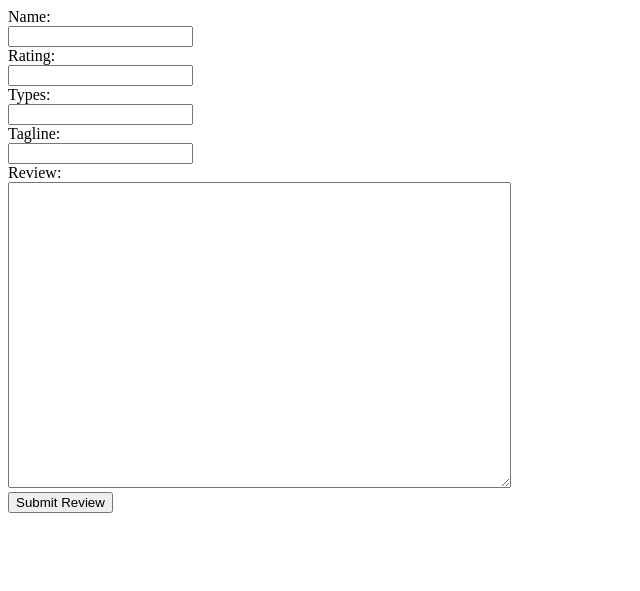
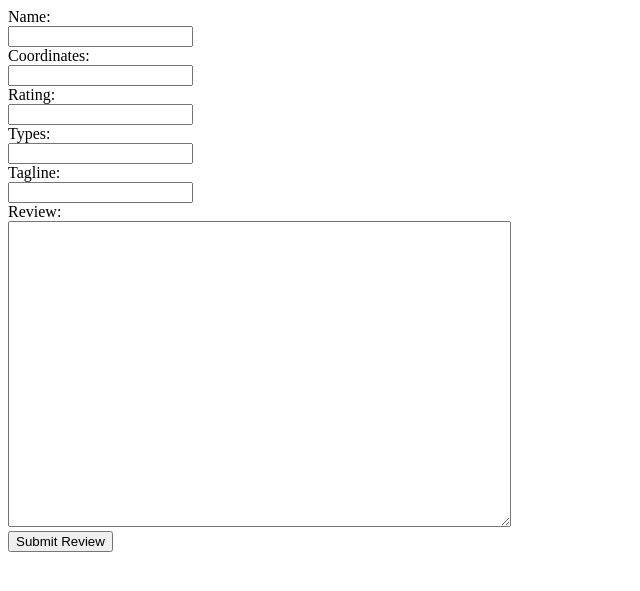
Before and after one commit to dbian17/blog, a Flask app: page /review in a window 1280 px wide. Shown: the top 591 px of the page, without its empty margins (0-640 px from the left). Run offline with Flask 3, Linux system fonts and the light colour scheme.

Commit message:
Add coordinates field to place class

```diff
--- a/src/webapp/api/controller.py
+++ b/src/webapp/api/controller.py
@@ -1,5 +1,5 @@
 import sys
-sys.path.insert(0, '/home/david/blog/src/webapp/')
+sys.path.insert(0, '.')
 
 from flask import Flask
 from flask import render_template
--- a/src/webapp/api/static/js/review-form.js
+++ b/src/webapp/api/static/js/review-form.js
@@ -1,5 +1,5 @@
-const NON_TYPE_FORM_LABELS = ["name", "rating", "tagline", "review"]
-const TYPE_FORM_LABEL = "types";
+const NON_LIST_FORM_LABELS = ["name", "rating", "tagline", "review"]
+const LIST_FORM_LABELS = ["types", "coordinates"];
 
 window.addEventListener('load', function () {
     const review_button = document.getElementById("review-form-submit-button");
@@ -19,17 +19,20 @@ window.addEventListener('load', function () {
 
 function executeRequest(formElements) {
     var data = {}
-    NON_TYPE_FORM_LABELS.forEach(function mapFormElementsToRequest(inputName) {
+    NON_LIST_FORM_LABELS.forEach(function mapFormElementsToRequest(inputName) {
         var input = formElements[inputName].value;
         if (input) {
             data[inputName] = input
         }
     })
 
-    if (formElements[TYPE_FORM_LABEL].value) {
-        type_list = formElements[TYPE_FORM_LABEL].value.split(" ")
-        data[TYPE_FORM_LABEL] = type_list
-    }
+    LIST_FORM_LABELS.forEach(function mapListFormElementsToRequest(inputName) {
+        var input = formElements[inputName].value;
+        if (input) {
+            type_list = formElements[inputName].value.split(" ")
+            data[inputName] = type_list
+        }
+    })
 
     const jsonPayload = JSON.stringify(data);
 
--- a/src/webapp/api/templates/place.html
+++ b/src/webapp/api/templates/place.html
@@ -5,6 +5,8 @@
 {% if place %}
     <p>Name: {{place.name}}</p>
     <p>Tagline: {{place.tagline}}</p>
+
+    <p>Coordinates: {{place.coordinates}}</p>
 
     <p>Type: {{place.types}}</p>
 
--- a/src/webapp/api/templates/review_form.html
+++ b/src/webapp/api/templates/review_form.html
@@ -9,6 +9,9 @@
 <form id="review-form" action="/place" method="post" autocomplete="off">
     <label>Name:</label><br>
     <input type="text" id="name"><br>
+
+    <label>Coordinates:</label><br>
+    <input type="text" id="coordinates"><br>
 
     <label>Rating:</label><br>
     <input type="text" id="rating"><br>
--- a/src/webapp/api/view_model/place.py
+++ b/src/webapp/api/view_model/place.py
@@ -3,14 +3,18 @@ from decimal import Decimal
 
 class Place:
 
-    def __init__(self, name: str, rating: float = 0, types: list[str] = None, review: str = None, tagline: str = None):
+    def __init__(self, name: str, rating: float = 0, types: list[str] = None, review: str = None, tagline: str = None, coordinates: list[float] = None):
         self.name = name.lower().replace(" ", "-")
 
         if rating:
             self.rating = Decimal(str(rating))
+
         self.types = types
         self.review = review
         self.tagline = tagline
 
+        if coordinates:
+            self.coordinates = [Decimal(str(coordinate)) for coordinate in coordinates]
+
     def __str__(self):
         return json.dumps(self.__dict__)
```
